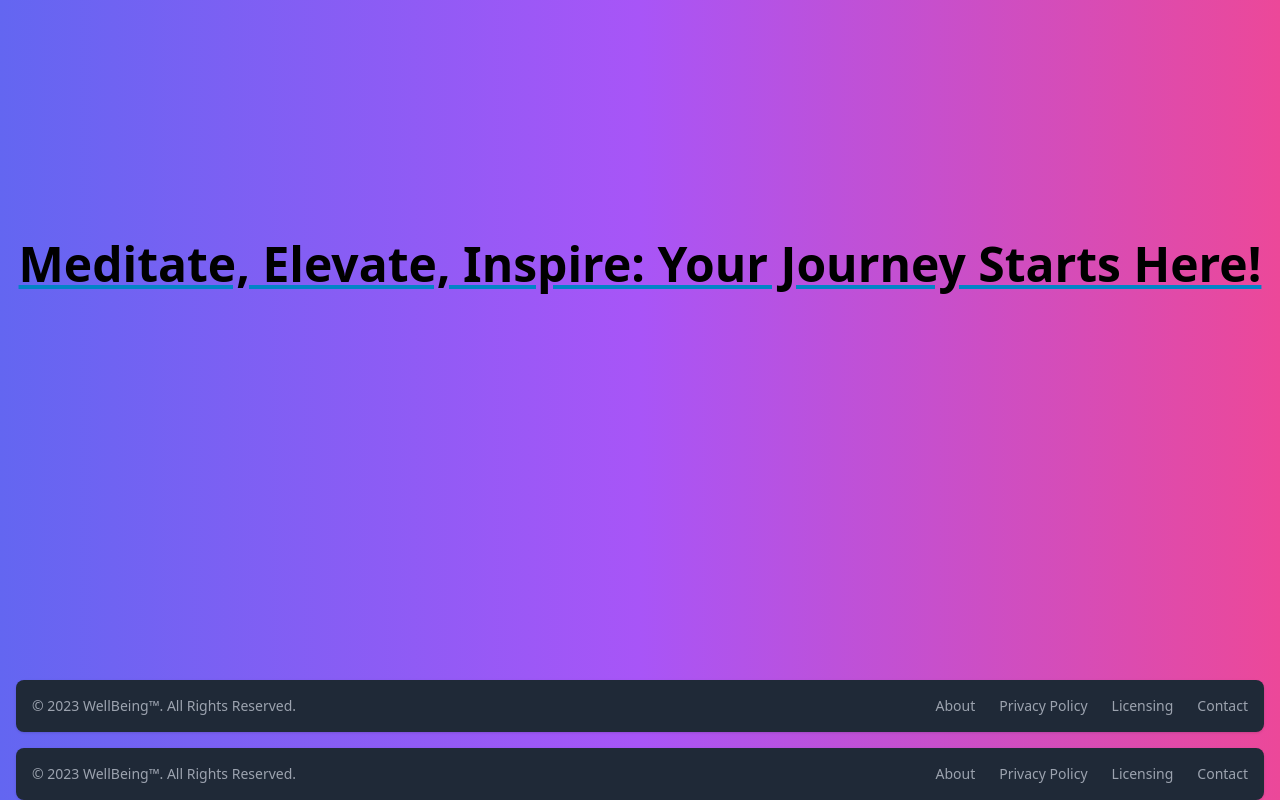
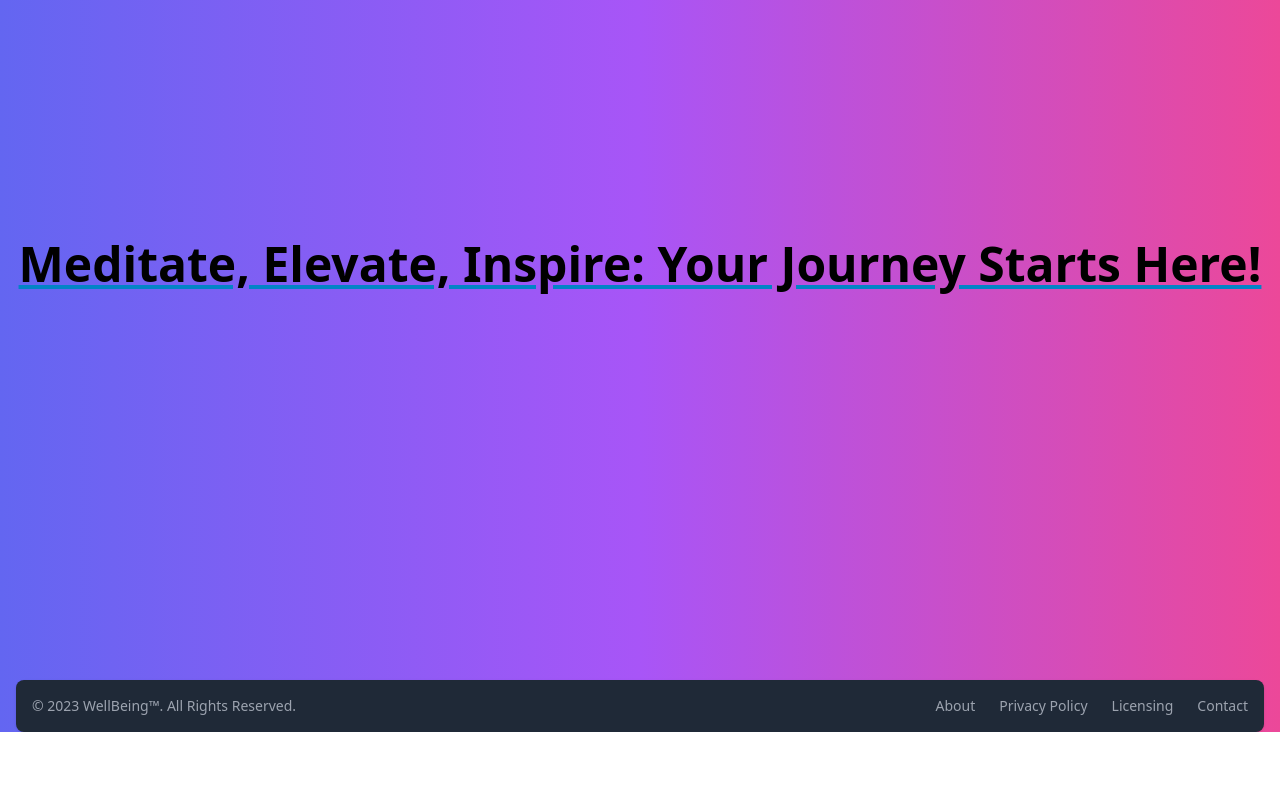
Before and after one commit to SyedTDK/wellbeing, a Next.js app: page / in a window 1280 px wide. Shown: the part 194-994 px from the top of the page. After the commit the page ends 926 px from the top, so only its background shows below. Built offline with nearby package versions, Linux system fonts and the light colour scheme; no server answers.

Commit message:
Update layout.tsx

```diff
--- a/src/app/layout.tsx
+++ b/src/app/layout.tsx
@@ -21,26 +21,6 @@
       <html lang="en">
         <body className={`${inter.className} text-slate-100 container mx-auto p-3 bg-gradient-to-r from-indigo-500 via-purple-500 to-pink-500`}>
           {children}
-          <footer className="bg-gray-800 rounded-lg shadow m-4">
-              <div className="w-full mx-auto max-w-screen-xl p-4 md:flex md:items-center md:justify-between">
-                  <span className="text-sm sm:text-center text-gray-400">© 2023 WellBeing™. All Rights Reserved.
-                </span>
-                <ul className="flex flex-wrap items-center mt-3 text-sm font-medium text-gray-400 sm:mt-0">
-                    <li>
-                        <a href="#" className="hover:underline me-4 md:me-6">About</a>
-                    </li>
-                    <li>
-                        <a href="#" className="hover:underline me-4 md:me-6">Privacy Policy</a>
-                    </li>
-                    <li>
-                        <a href="#" className="hover:underline me-4 md:me-6">Licensing</a>
-                    </li>
-                    <li>
-                        <a href="#" className="hover:underline">Contact</a>
-                    </li>
-                </ul>
-              </div>
-          </footer>
         </body>
       </html>
       </AuthProvider>
```
